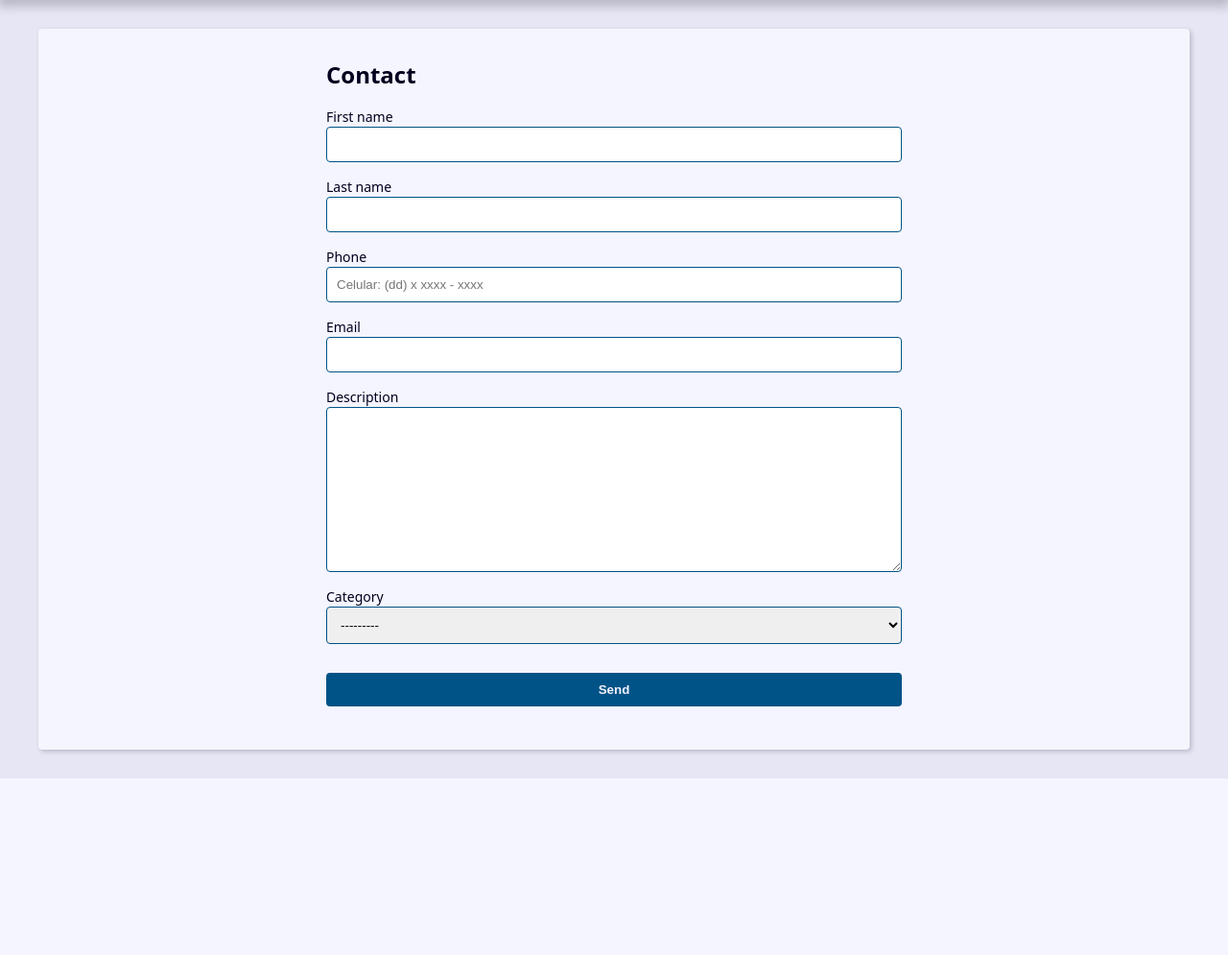
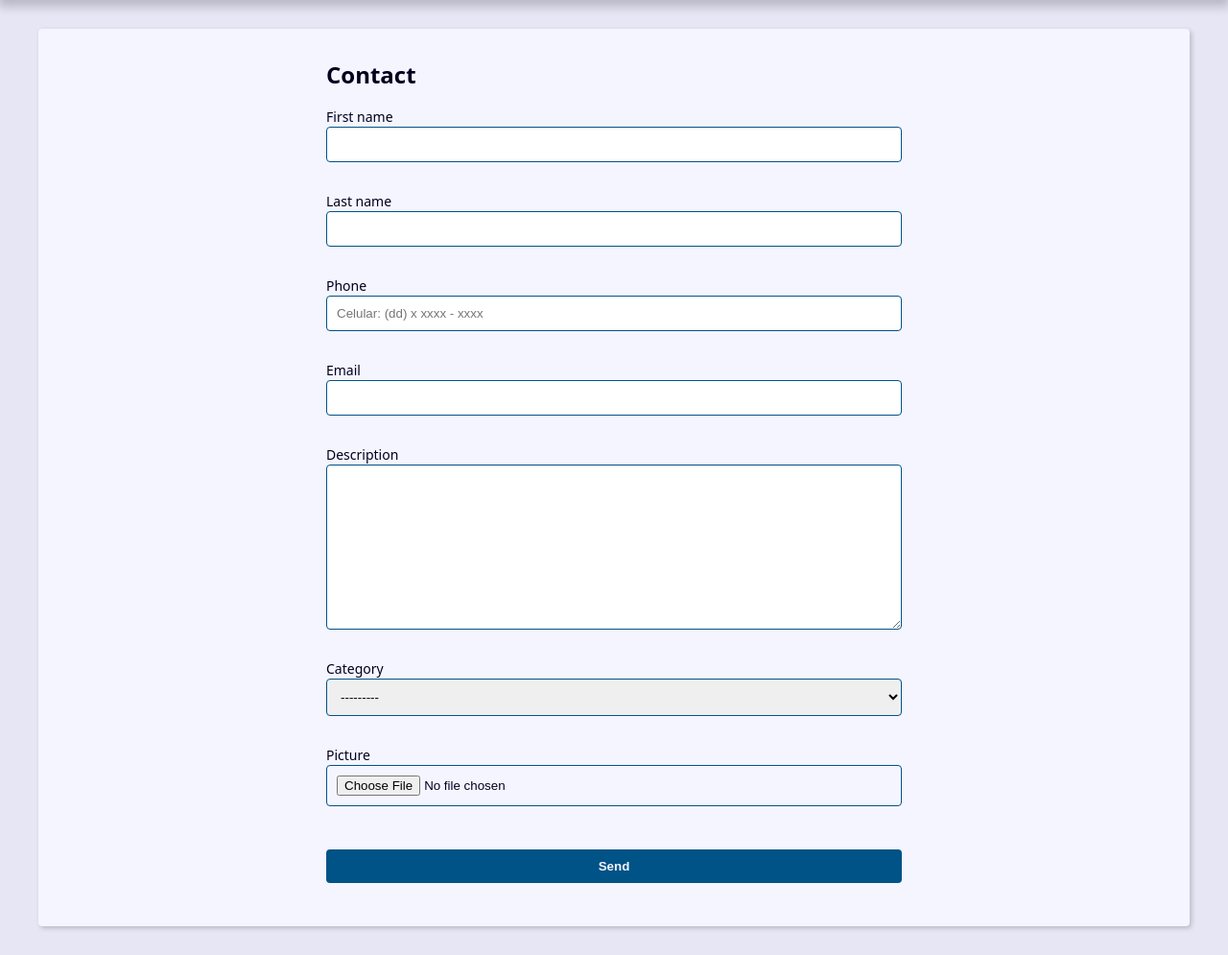
Before and after one commit to francisco-duo/projeto_agenda_django, a Django app: page /contact/create/ in a window 1280 px wide. Shown: the part 239-1234 px from the top of the page at 96% size. Before the commit the page ends 1050 px from the top, so only its background shows below. Run offline with Django 4.2, Linux system fonts and the light colour scheme; data that the repository does not hold is empty.

Commit message:
image form

```diff
--- a/apps/contact/forms.py
+++ b/apps/contact/forms.py
@@ -4,11 +4,20 @@ from django.core.exceptions import ValidationError
 
 
 class ContactForm(forms.ModelForm):
+    picture = forms.ImageField(
+        widget=forms.FileInput(
+            attrs={
+                'accept': 'image/*'
+            }
+        )
+    )
+
     class Meta:
         model = Contact
         fields = (
             'first_name', 'last_name', 'phone',
             'email', 'description', 'category',
+            'picture',
         )
         widgets = {
             'phone': forms.TextInput(
@@ -16,7 +25,7 @@ class ContactForm(forms.ModelForm):
                     'class': 'classe',
                     'placeholder': 'Celular: (dd) x xxxx - xxxx'
                 }
-            ),
+            )
         }
 
     def clean_first_name(self, ):
--- a/apps/contact/templates/contact/contact.html
+++ b/apps/contact/templates/contact/contact.html
@@ -6,10 +6,11 @@
     {{ contact.first_name }} {{ contact.last_name }}
   </h1>
 
+  {% if contact.picture %}
   <p>
     <img src="{{ contact.picture.url }}" alt="{{ contact.first_name }} {{ contact.last_name }}">
   </p>
-
+  {% endif %}
   <p><b>ID:</b> {{ contact.id }}</p>
   <p><b>E-mail:</b> {{ contact.email }}</p>
   <p><b>Phone:</b> {{ contact.phone }}</p>
--- a/apps/contact/templates/contact/create.html
+++ b/apps/contact/templates/contact/create.html
@@ -14,6 +14,12 @@
                 <label for="{{ field.id_for_label }}">{{ field.label }}</label>
                 {{ field }}
                 {{ field.errors }}
+            </div>
+
+            <div class="form-group">
+                {% if field.name == 'picture' and field.value.url %}
+                <img src="{{ field.value.url }}" alt="...">
+                {% endif %}
             </div>
             {% endfor %}
         </div>
--- a/apps/contact/views/contact_forms.py
+++ b/apps/contact/views/contact_forms.py
@@ -8,7 +8,7 @@ def create(request, ):
     form_action = reverse('contact:create', )
 
     if request.method == 'POST':
-        form = ContactForm(request.POST)
+        form = ContactForm(request.POST, request.FILES)
 
         if form.is_valid():
             contact = form.save()
@@ -41,7 +41,7 @@ def update(request, contact_id):
     form_action = reverse('contact:update', args=(contact_id,))
 
     if request.method == 'POST':
-        form = ContactForm(request.POST, instance=contact)
+        form = ContactForm(request.POST, request.FILES, instance=contact)
 
         if form.is_valid():
             contact = form.save()
```
